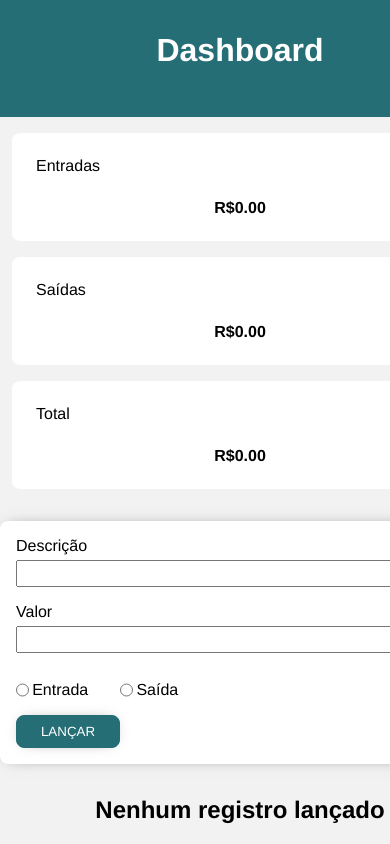
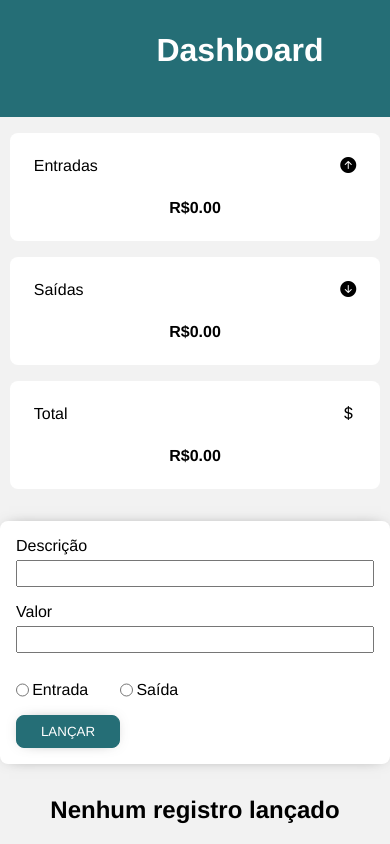
Before and after one commit to joaovictormendessilva/controle-financeiro, a React (Vite) app: page / in a window 390 px wide. Shown: the top 844 px of the page. Built offline with nearby package versions, Linux system fonts and the light colour scheme.

Commit message:
Ajuste de responsividade

```diff
--- a/index.html
+++ b/index.html
@@ -2,7 +2,7 @@
 <html lang="en">
   <head>
     <meta charset="UTF-8" />
-    <meta  name='viewport'  content='width=device-width, initial-scale=1.0, maximum-scale=1.0, user-scalable=0' />
+    <meta name="viewport" content="width=device-width, initial-scale=1.0" />
     <title>Controle Financeiro</title>
 
     <!-- Bootstrap Icons -->
--- a/src/pages/Dashboard/Dashboard.module.css
+++ b/src/pages/Dashboard/Dashboard.module.css
@@ -72,7 +72,8 @@
 
 @media (max-width: 768px){
     .dashboard{
-        width: 480px;
+        max-width: 480px;
+        width: 100%;
     }
 
     .dashboard .entryForm{
@@ -84,7 +85,3 @@
         padding: 0.5rem;
     }
 }
-
-@media (max-width: 480px){
-
-}
```
